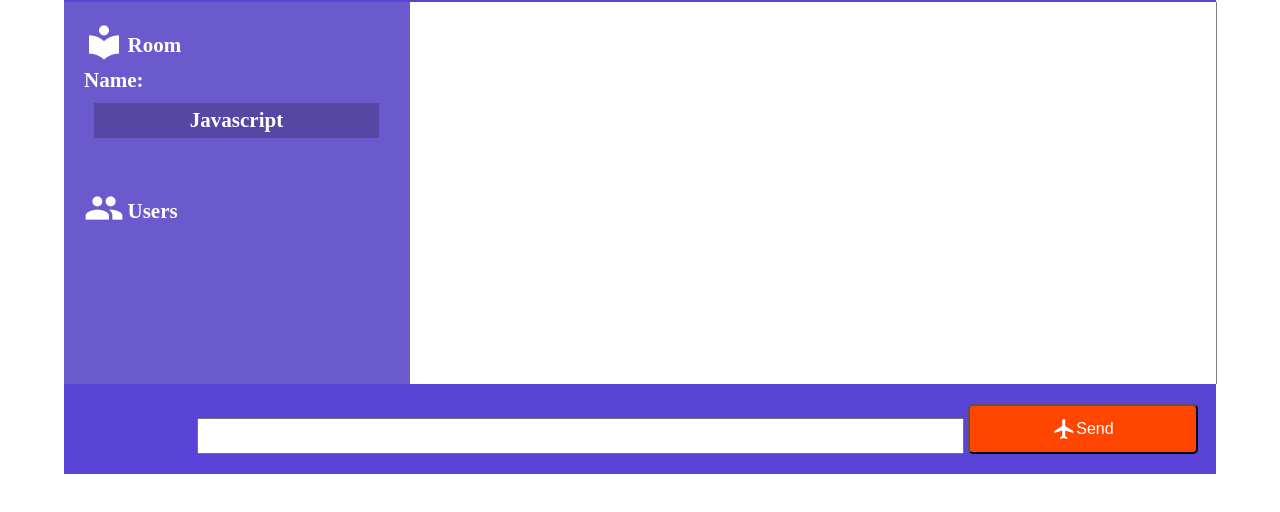
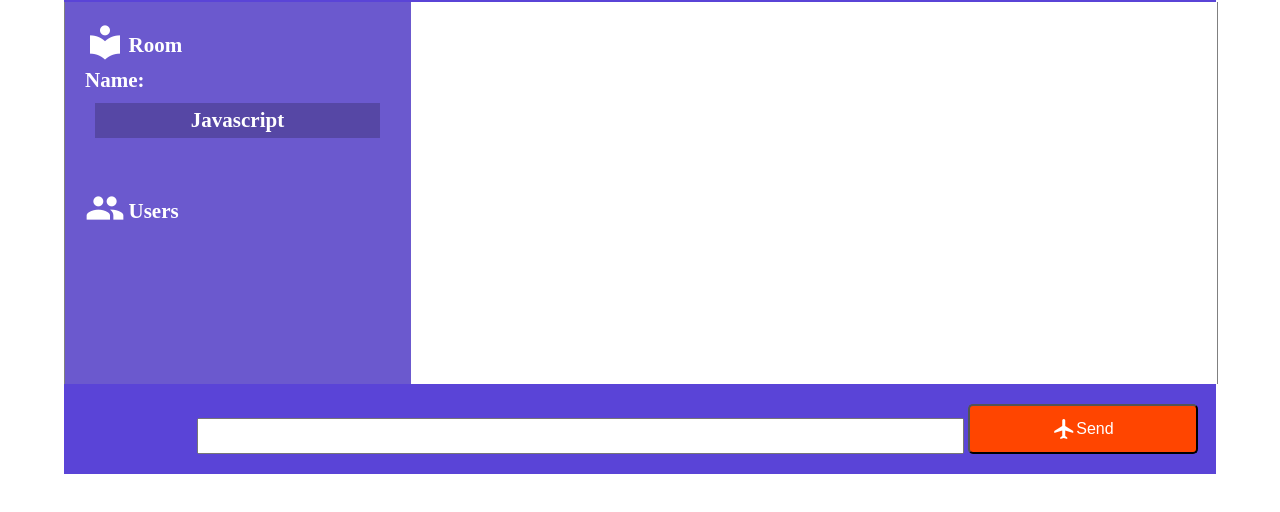
Before and after one commit to tarunproject/chatler, a website: page public/chat.html in a window 1280 px wide. Shown: the part 78-590 px from the top of the page. Drawn offline with nearby package versions, Linux system fonts and the light colour scheme; no server answers.

Commit message:
borde in middlepart fixed

```diff
--- a/public/style2.css
+++ b/public/style2.css
@@ -42,6 +42,7 @@ header #leaveRoom:hover {
 .middlePart {
     display: flex;
     border-right: 1px solid gray;
+    border-left: 1px solid gray;
     width: 90vw;
 }
 /* designing aside bar */
```
